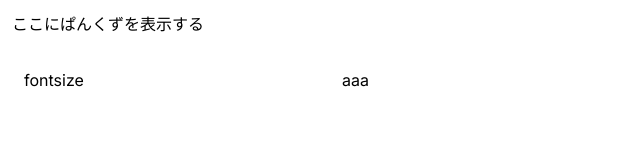
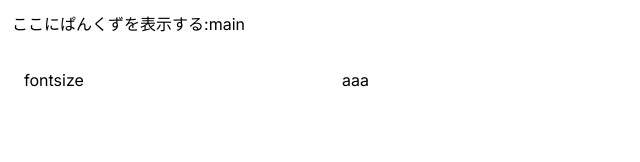
Before and after one commit to ai-biz20-sasaki/tailwind-storehouse, a Next.js app: page /main in a window 1280 px wide. Shown: the top 162 px of the page, without its empty margins (0-640 px from the left). Built offline with nearby package versions, Linux system fonts and the light colour scheme.

Commit message:
パンくずリストを実装（ベータ01）

```diff
--- a/src/app/components/breadcrumb.tsx
+++ b/src/app/components/breadcrumb.tsx
@@ -1,9 +1,14 @@
 import Link from 'next/link';
 
-export default function Breadcrumb() {
+export default function Breadcrumb(props) {
+  const { isNavbar, pos } = props;
   return (
     <div>
-      ここにぱんくずを表示する
+      {isNavbar ? (
+        <p>ここにぱんくずを表示する:{pos}</p>
+      ) : (
+        <p></p>
+      )}
     </div>
   )
 }
--- a/src/app/main/layout.tsx
+++ b/src/app/main/layout.tsx
@@ -1,17 +1,22 @@
+"use client"
+import { useState } from 'react';
 import Breadcrumb from "../components/breadcrumb"
 
 export default function MainLayout({
   children, // will be a page or nested layout
 }: {
-  children: React.ReactNode
+  children: React.ReactNode,
 }) {
+  const [currentPos, setCurrentPos] = useState("main");
   return (
     <section>
       {/* Include shared UI here e.g. a header or sidebar */}
       <nav className="flex flex-row p-2 m-1">
-        <Breadcrumb />
+        <div>
+          <Breadcrumb isNavbar={true} pos={currentPos} />
+        </div>
       </nav>
-      {children}
+      {children}<Breadcrumb isNavbar={false} pos={currentPos} />
     </section>
   )
 }
--- a/src/app/main/page.tsx
+++ b/src/app/main/page.tsx
@@ -1,6 +1,8 @@
 import Link from 'next/link';
+import Breadcrumb from "../components/breadcrumb"
 
-export default function main() {
+export default function main(props) {
+  console.log(props.breadcrumb)
   return (
     <div>
       <div className="flex flex-row p-2 m-1">
```
